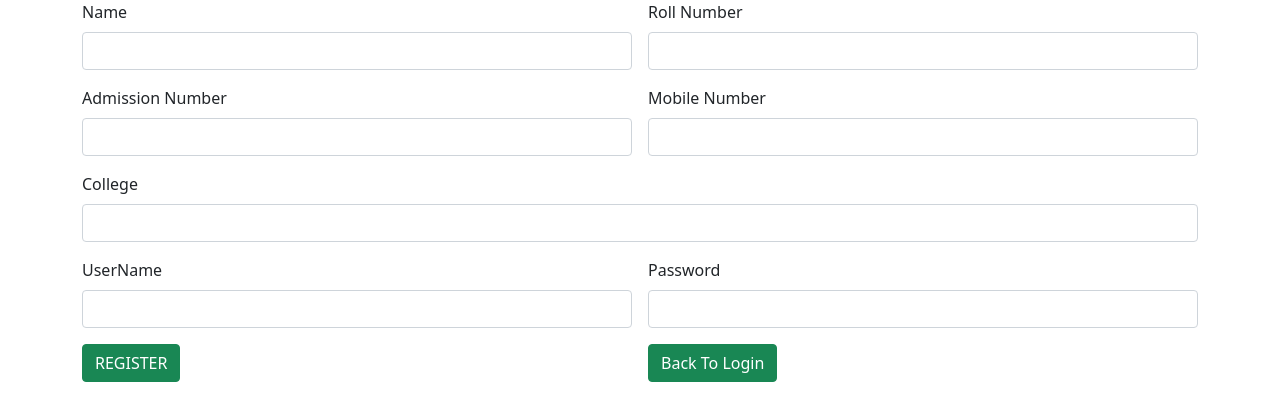
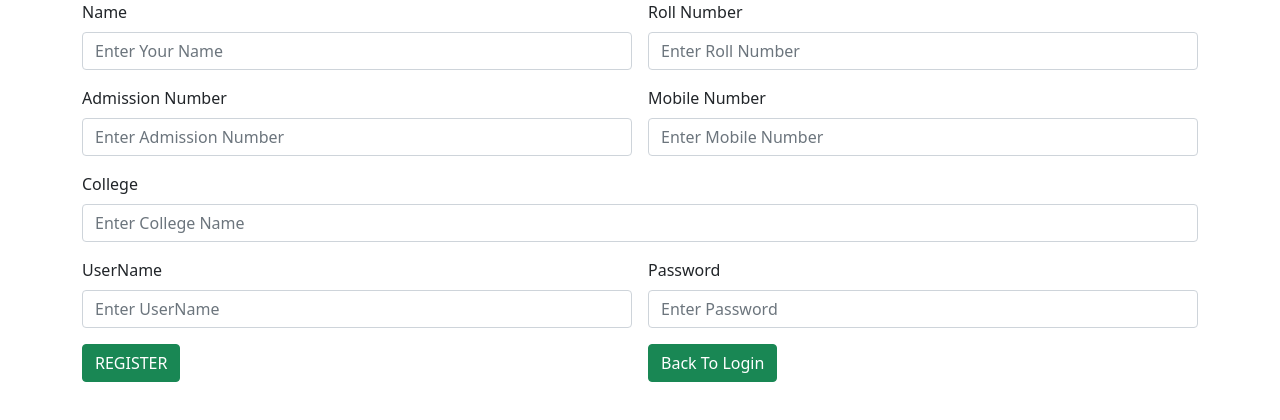
Before and after one commit to snehasamuel/UserAPP, a plain HTML site: page register.html in a window 1280 px wide. Drawn offline with nearby package versions, Linux system fonts and the light colour scheme.

Commit message:
User Registration completed

```diff
--- a/register.html
+++ b/register.html
@@ -14,31 +14,31 @@
              <div class="row g-3">
                  <div class="col col-12 col-sm-6 col-md-6 col-lg-6 col-xl-6 col-xxl-6">
                         <label for="" class="form-label">Name</label>
-                        <input type="text" class="form-control">
+                        <input placeholder="Enter Your Name" type="text" class="form-control">
                  </div>
                  <div class="col col-12 col-sm-6 col-md-6 col-lg-6 col-xl-6 col-xxl-6">
                      <label for="" class="form-label">Roll Number</label>
-                     <input type="text" class="form-control">
+                     <input placeholder="Enter Roll Number" type="text" class="form-control">
                  </div>
                  <div class="col col-12 col-sm-6 col-md-6 col-lg-6 col-xl-6 col-xxl-6">
                      <label for="" class="form-label">Admission Number</label>
-                     <input type="text" class="form-control">
+                     <input placeholder="Enter Admission Number" type="text" class="form-control">
                  </div>
                  <div class="col col-12 col-sm-6 col-md-6 col-lg-6 col-xl-6 col-xxl-6">
                      <label for="" class="form-label">Mobile Number</label>
-                     <input type="text" class="form-control">
+                     <input placeholder="Enter Mobile Number" type="text" class="form-control">
                  </div>
                  <div class="col col-12 col-sm-12 col-md-12 col-lg-12 col-xl-12 col-xxl-12">
                      <label for="" class="form-label">College</label>
-                     <input type="text" class="form-control">
+                     <input placeholder="Enter College Name" type="text" class="form-control">
                  </div>
                  <div class="col col-12 col-sm-6 col-md-6 col-lg-6 col-xl-6 col-xxl-6">
                      <label for="" class="form-label">UserName</label>
-                     <input type="text" class="form-control">
+                     <input placeholder="Enter UserName" type="text" class="form-control">
                  </div>
                  <div class="col col-12 col-sm-6 col-md-6 col-lg-6 col-xl-6 col-xxl-6">
                      <label for="" class="form-label">Password</label>
-                     <input type="password" name="" id="" class="form-control">
+                     <input placeholder="Enter Password" type="password" name="" id="" class="form-control">
                  </div>
                  <div class="col col-12 col-sm-6 col-md-6 col-lg-6 col-xl-6 col-xxl-6">
                      <button class="btn btn-success">REGISTER</button>
```
